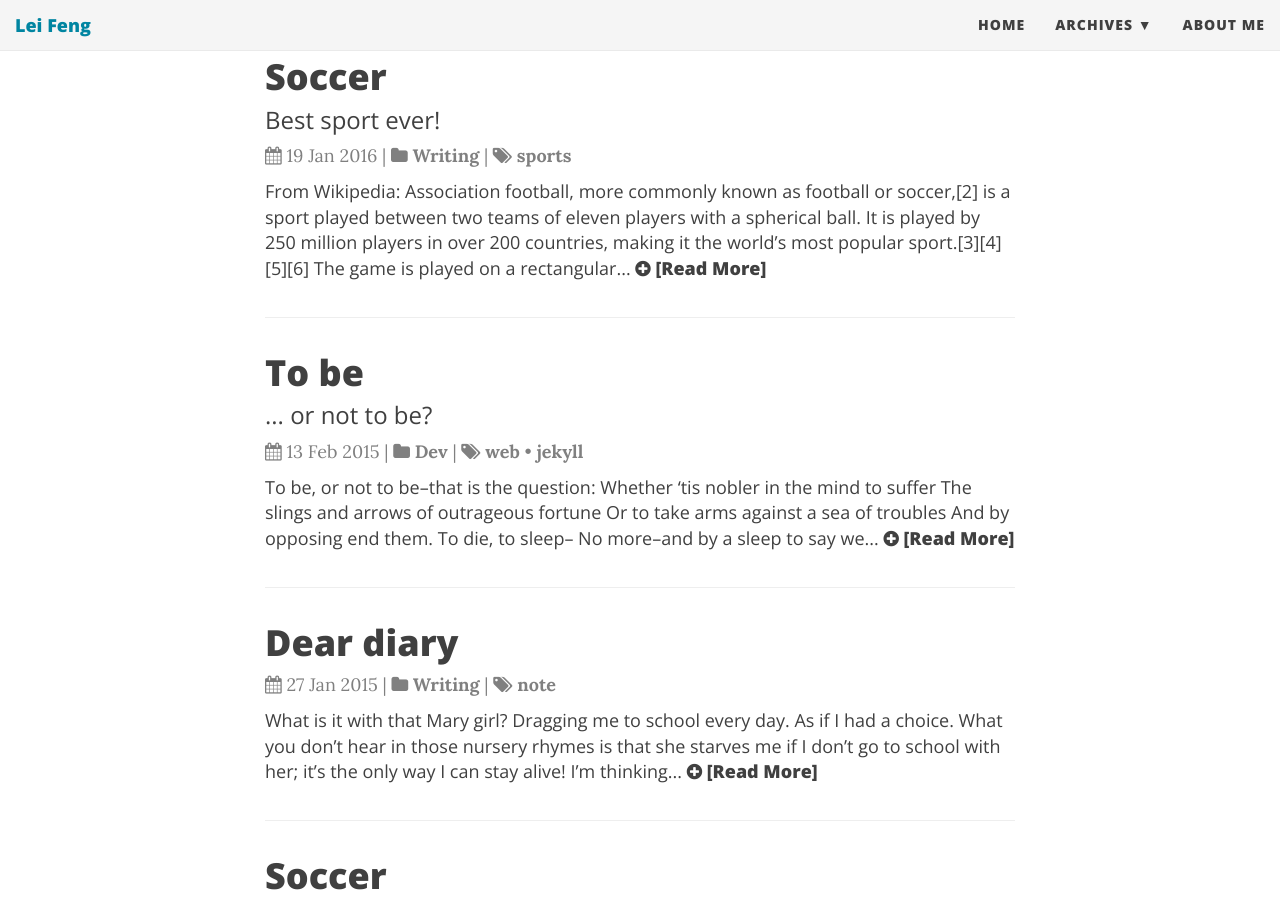
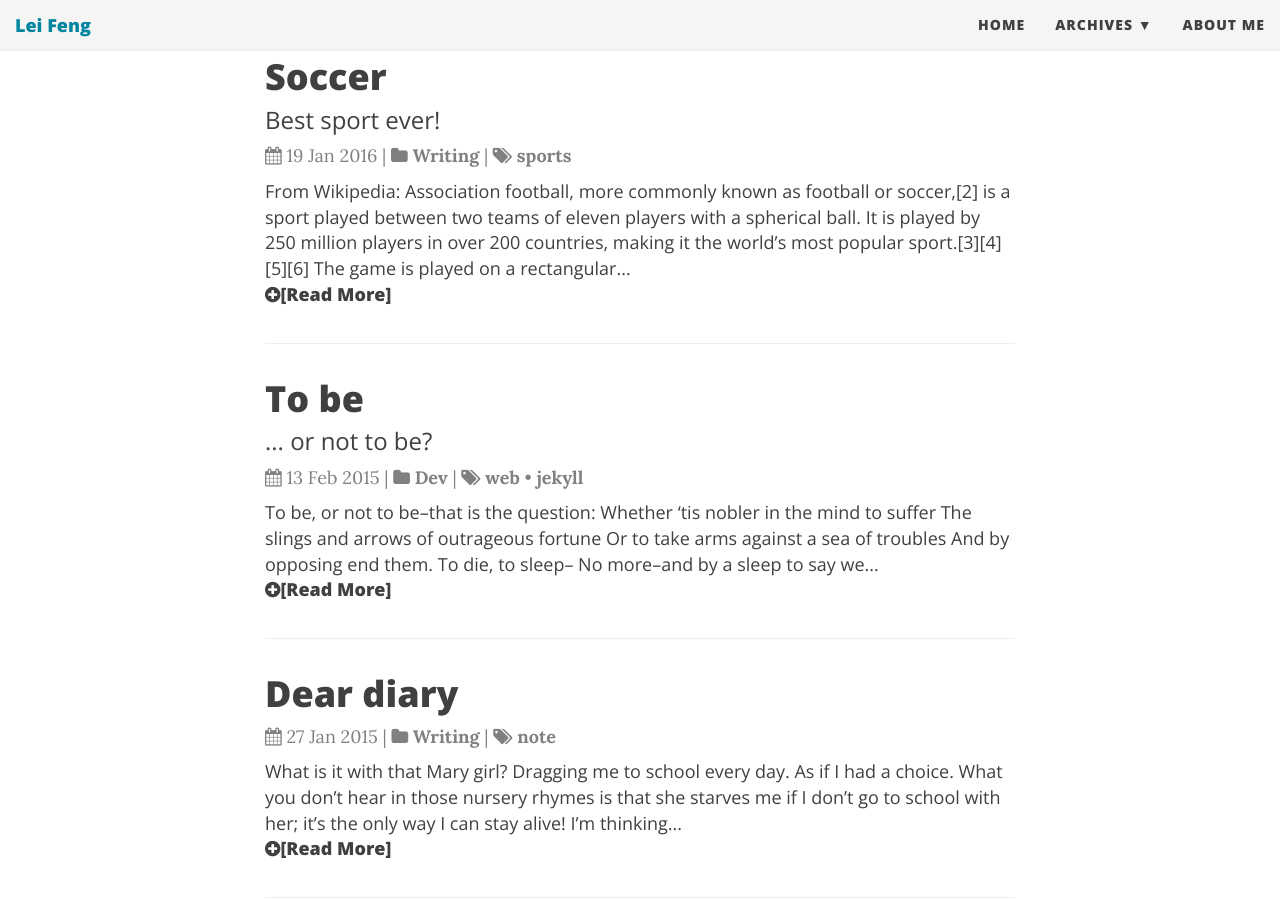
Before and after one commit to stonefl/stonefl.github.io, a Jekyll site: the page built from index.html, in a window 1280 px wide and 900 px high, scrolled down 309 px. Built offline with Jekyll 4.4.1, drawn with Linux system fonts in a browser that asks for light colours; nearby versions of some CDN libraries; the list of posts is cut into pages by our own code.

Commit message:
Update index.html

```diff
--- a/index.html
+++ b/index.html
@@ -21,7 +21,7 @@
     <div class="post-entry">
       {{ post.content | strip_html | xml_escape | truncatewords: 50 }}
 	  <!-- <a href="{{ post.url | prepend: site.baseurl }}" class="post-read-more">[Read&nbsp;More]</a> -->
-	  <a href="{{ post.url | prepend: site.baseurl }}" class="post-read-more"><i class="fa fa-plus-circle" aria-hidden="true"></i>&nbsp;[Read&nbsp;More]</a>
+	  <div><a href="{{ post.url | prepend: site.baseurl }}" class="post-read-more"><i class="fa fa-plus-circle" aria-hidden="true"></i>[Read&nbsp;More]</a></div>
     </div>
 
    </article>
```
